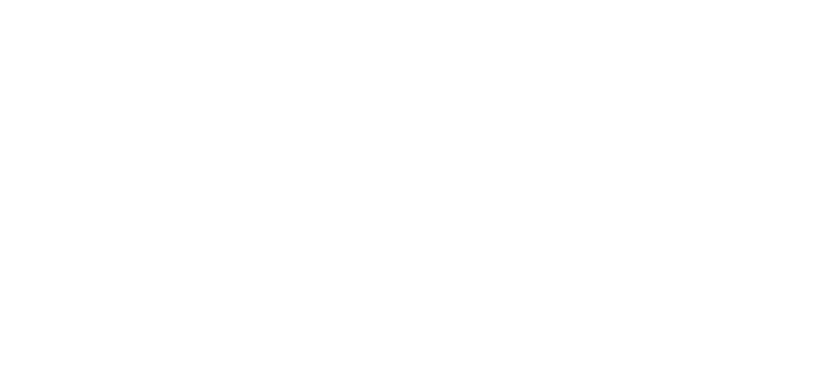
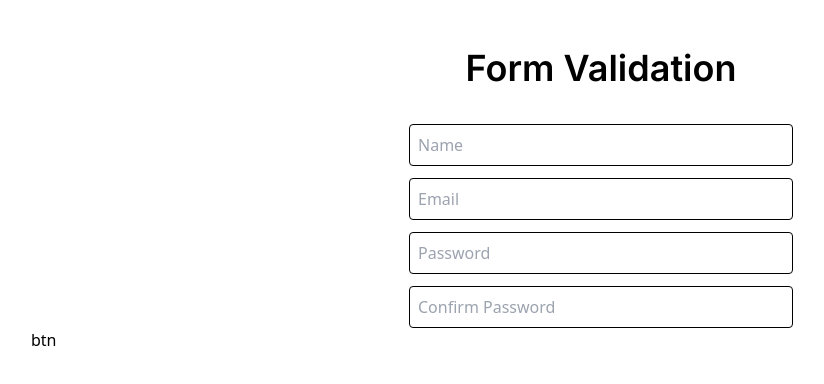
Before and after one commit to Seema-476/homepage-react, a React (Create React App) app: page /features in a window 1280 px wide. Before the commit this address had no page. Shown: the top 384 px of the page, without its empty margins (39-863 px from the left). Built offline with nearby package versions, Linux system fonts and the light colour scheme.

Commit message:
page done

```diff
--- a/package.json
+++ b/package.json
@@ -23,6 +23,7 @@
     "react-tilt": "^1.0.2",
     "react-visibility-sensor": "^5.1.1",
     "slick": "^1.12.2",
+    "sweetalert": "^2.1.2",
     "swiper": "^11.1.14",
     "typewriter-effect": "^2.21.0",
     "web-vitals": "^2.1.4"
--- a/public/index.html
+++ b/public/index.html
@@ -21,14 +21,14 @@
 
   <!-- Open Graph / Facebook -->
   <meta property="og:type" content="website" />
-  <meta property="og:url" content="https://homepage-react-kohl.vercel.app/" />
+  <meta property="og:url" content="https://react-test-liard-seven.vercel.app/" />
   <meta property="og:title" content="homepage-react" />
   <meta property="og:description" content="Lorem ipsum dolor sit amet consectetur. Sceleris" />
   <meta property="og:image" content="/meta-tag.png" />
 
   <!-- Twitter -->
   <meta property="twitter:card" content="summary_large_image" />
-  <meta property="twitter:url" content="https://homepage-react-kohl.vercel.app/" />
+  <meta property="twitter:url" content="https://react-test-liard-seven.vercel.app/" />
   <meta property="twitter:title" content="homepage-react" />
   <meta property="twitter:description" content="Lorem ipsum dolor sit amet consectetur. Sceleris" />
   <meta property="twitter:image" content="/meta-tag.png" />
@@ -39,16 +39,7 @@
 <body class="!overflow-x-hidden">
 <noscript>You need to enable JavaScript to run this app.</noscript>
 <div id="root"></div>
-<!--
-      This HTML file is a template.
-      If you open it directly in the browser, you will see an empty page.
 
-      You can add webfonts, meta tags, or analytics to this file.
-      The build step will place the bundled scripts into the <body> tag.
-
-      To begin the development, run `npm start` or `yarn start`.
-      To create a production bundle, use `npm run build` or `yarn build`.
-    -->
 </body>
 </body>
 
--- a/src/App.js
+++ b/src/App.js
@@ -3,6 +3,7 @@
 import About from './components/view/About';
 import Home from './components/view/Home';
 import BackToTop from '../src/common/BackToTop'
+import Features from './components/view/Features';
 
 
 function App() {
@@ -11,7 +12,8 @@
       <BrowserRouter>
         <Routes>
           <Route path='/' element={<Home/>} />
-          <Route path='/about' element={<About/>} />
+          <Route path='/about' element={<About />} />
+          <Route path='/features' element={<Features />} />
         </Routes>
       </BrowserRouter>
       <BackToTop/>
--- /dev/null
+++ b/src/common/FormValidation.jsx
@@ -0,0 +1,63 @@
+import React, { useState } from 'react'
+
+const FormValidation = () => {
+  const formData = {
+    Name: "",
+    Email: "",
+    Password: "",
+    ConfirmPassword:"",
+  }
+  const [formValue, setFormValidation] = useState(formData)
+  const [errors, setErrors] = useState({
+    name: "",
+    email: "",
+    password: "",
+    confirmPassword: "",
+  });
+
+  // const handleChange = (e) => {
+  //   const { name, value } = e.target; // Get the name and value from the input field
+  //   setFormValidation((prevFormValue) => ({
+  //     ...prevFormValue,
+  //     [name]: value, // Update the correct field dynamically based on the name
+  //   }));
+  // };
+
+  const handleClick = (e) => {
+    e.preventDefault()
+
+    const newErrors = {};
+    if (!formValue.Name) {
+      newErrors.Name = "Name is required";
+    }
+    if (!formValue.Email) {
+      newErrors.Email = "Email is required";
+    }
+    if (!formValue.Password) {
+      newErrors.Password = "Password is required";
+    }
+    if (formValue.Password !== formValue.ConfirmPassword) {
+      newErrors.ConfirmPassword = "Passwords do not match";
+    }
+  }
+  return (
+    <div className='py-12'>
+      <div className='container'>
+        <h3 className='font-inter font-semibold text-4xl text-black text-center pb-9'>Form Validation</h3>
+        <form onSubmit={handleClick} action="" className='flex flex-col justify-center items-center gap-3'>
+          <input onChange={(e)=>setFormValidation({...formValue,formValue,Name:e.target.value})} value={formValue.Name} type="text" placeholder='Name' className='border border-black p-2 w-96 outline-none rounded' />
+          {errors.name && <div className="text-red-500">{errors.name}</div>}
+          <input type="text" placeholder='Email' className='border border-black p-2 w-96 outline-none rounded' />
+          {errors.email && <div className="text-red-500">{errors.email}</div>}
+          <input type="text" placeholder='Password' className='border border-black p-2 w-96 outline-none rounded' />
+          {errors.password && <div className="text-red-500">{errors.password}</div>}
+          <input type="text" placeholder='Confirm Password' className='border border-black p-2 w-96 outline-none rounded' />
+          {errors.confirmPassword && <div className="text-red-500">{errors.confirmPassword}</div>}
+        </form>
+        <button type='submit' className='mx-auto'>btn</button>
+      </div>
+    </div>
+  )
+}
+
+export default FormValidation
--- /dev/null
+++ b/src/components/view/Features.jsx
@@ -0,0 +1,12 @@
+import React from 'react'
+import FormValidation from '../../common/FormValidation'
+
+const Features = () => {
+  return (
+    <>
+          <FormValidation/>
+    </>
+  )
+}
+
+export default Features
```
Also changed, not shown: 1 other file (tests, documents, lock files or other folders).
